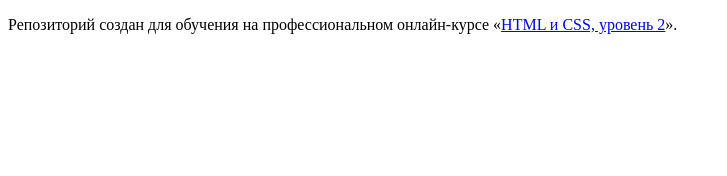
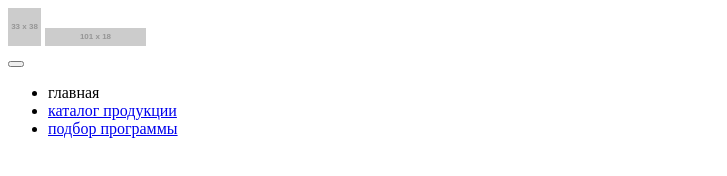
Before and after one commit to metanol596/614955-cat-energy-21, a website: page source/index.html in a window 1280 px wide. Shown: the whole page, without its empty margins (0-727 px from the left). Drawn offline with Linux system fonts and the light colour scheme; placeholder pictures from the web are drawn by us.

Commit message:
Добавляет разметку шапки главной страницы

```diff
--- a/source/index.html
+++ b/source/index.html
@@ -1,12 +1,31 @@
 <!DOCTYPE html>
-<html lang="ru">
+<html class="page" lang="ru">
   <head>
     <meta charset="utf-8">
     <title>HTML Academy: Кэт энерджи</title>
   </head>
-  <body>
-
-    <p>Репозиторий создан для обучения на профессиональном онлайн‑курсе «<a href="https://htmlacademy.ru/intensive/adaptive">HTML и CSS, уровень 2</a>».</p>
-
+  <body class="page__body">
+    <header class="page-header">
+      <div class="page-header__wrap">
+        <a class="page-header__logo-wrap">
+          <img class="page-header__logo-icon" src="https://via.placeholder.com/33x38">
+          <img class="page-header__logo-brand" src="https://via.placeholder.com/101x18">
+        </a>
+        <nav class="main-nav">
+          <button class="main-nav__toggle" aria-label="Открыть меню"></button>
+          <ul class="list main-nav__list">
+            <li class="main-nav__item">
+              <a class="link main-nav__link main-nav__link--active main-nav__link--hover">главная</a>
+            </li>
+            <li class="main-nav__item">
+              <a class="link main-nav__link main-nav__link--active main-nav__link--hover" href="catalog.html">каталог продукции</a>
+            </li>
+            <li class="main-nav__item">
+              <a class="link main-nav__link main-nav__link--active main-nav__link--hover" href="form.html">подбор программы</a>
+            </li>
+          </ul>
+        </nav>
+      </div>
+    </header>
   </body>
 </html>
```
